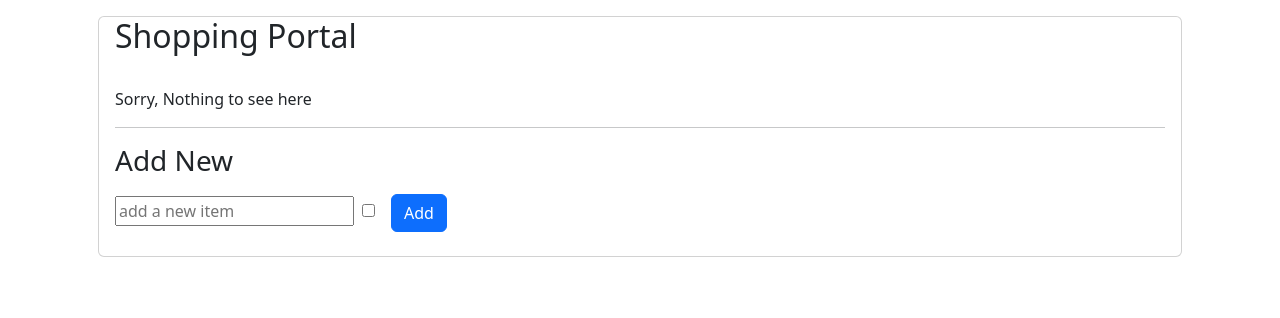
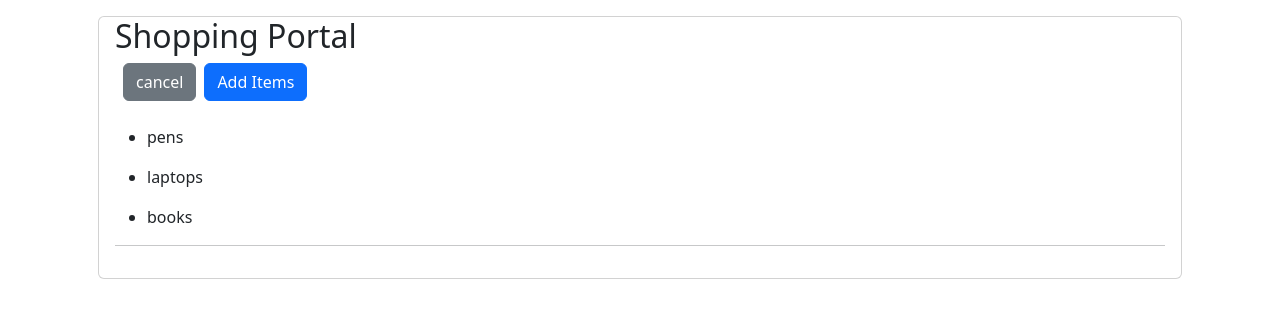
Before and after one commit to alice-njoroge/Vue3-compositions-API, a Vue app: page / in a window 1280 px wide. Shown: the top 318 px of the page. Built offline with nearby package versions, Linux system fonts and the light colour scheme.

Commit message:
conditionals

```diff
--- a/src/App.vue
+++ b/src/App.vue
@@ -3,16 +3,22 @@ import {reactive, ref} from "vue";
 
 const header = ref('Shopping Portal');
 const newItem = ref('');
+const editing = ref(false);
 const highPriority = ref(false);
 
 const items = reactive([
-  // {name: 'pens', id: 1},
-  // {name: 'laptops', id: 2},
-  // {name: 'books', id: 3},
+  {name: 'pens', id: 1},
+  {name: 'laptops', id: 2},
+  {name: 'books', id: 3},
 ])
 
 const addItem = () => {
   items.push({id: items.length + 1, name: newItem.value});
+  newItem.value = '';
+}
+
+const doEdit = (e)=>{
+  editing.value = e;
   newItem.value = '';
 }
 
@@ -25,6 +31,8 @@ const addItem = () => {
     <div class="card m-3">
       <div class=" mx-3 card-title">
         <h2>{{ header }}</h2>
+        <button @click="doEdit(false)" class=" mx-2 btn btn-secondary">cancel</button>
+        <button @click="doEdit(true)" class="btn btn-primary" >Add Items</button>
       </div>
 
       <div class="card-body">
@@ -34,7 +42,7 @@ const addItem = () => {
 
         <p v-else> Sorry, Nothing to see here </p>
         <hr>
-        <form @submit.prevent="addItem">
+        <form v-if="editing" @submit.prevent="addItem">
           <h3>Add New </h3>
           <input v-model.trim="newItem" @keyup.enter="addItem"
                  placeholder="add a new item">
```
